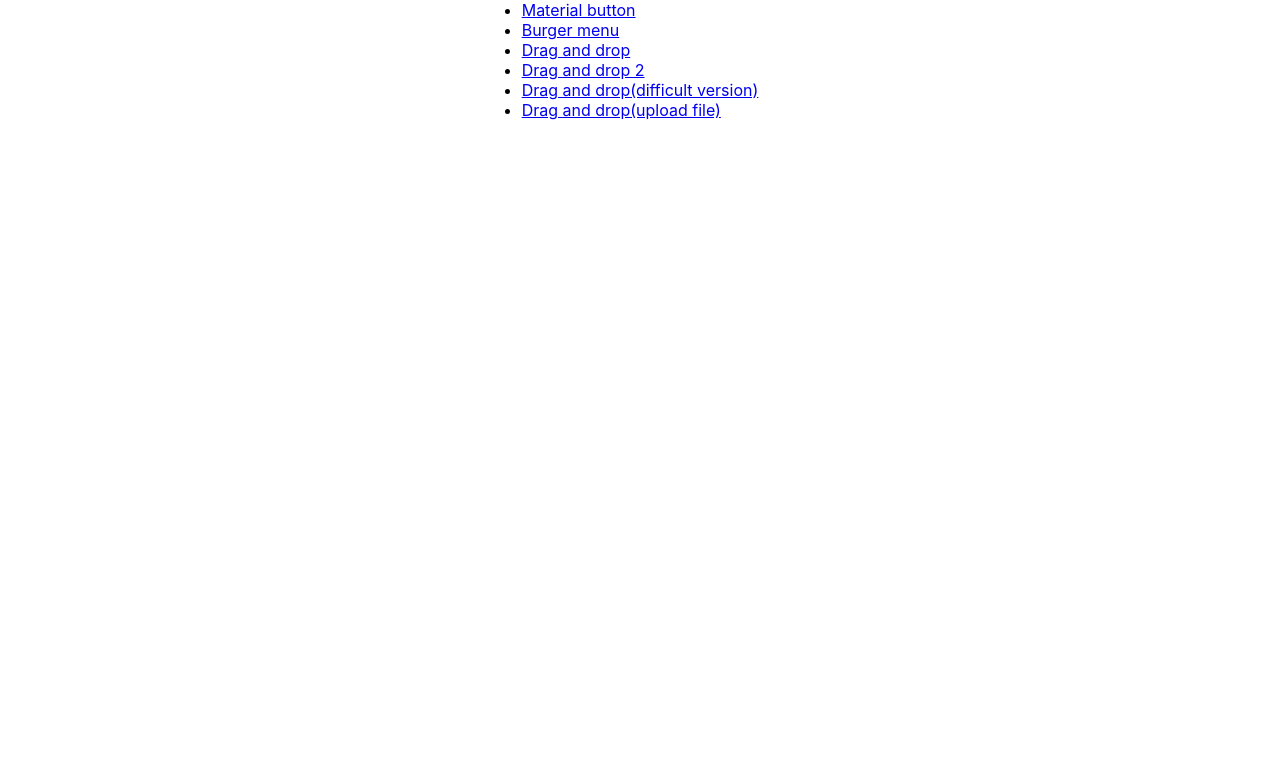
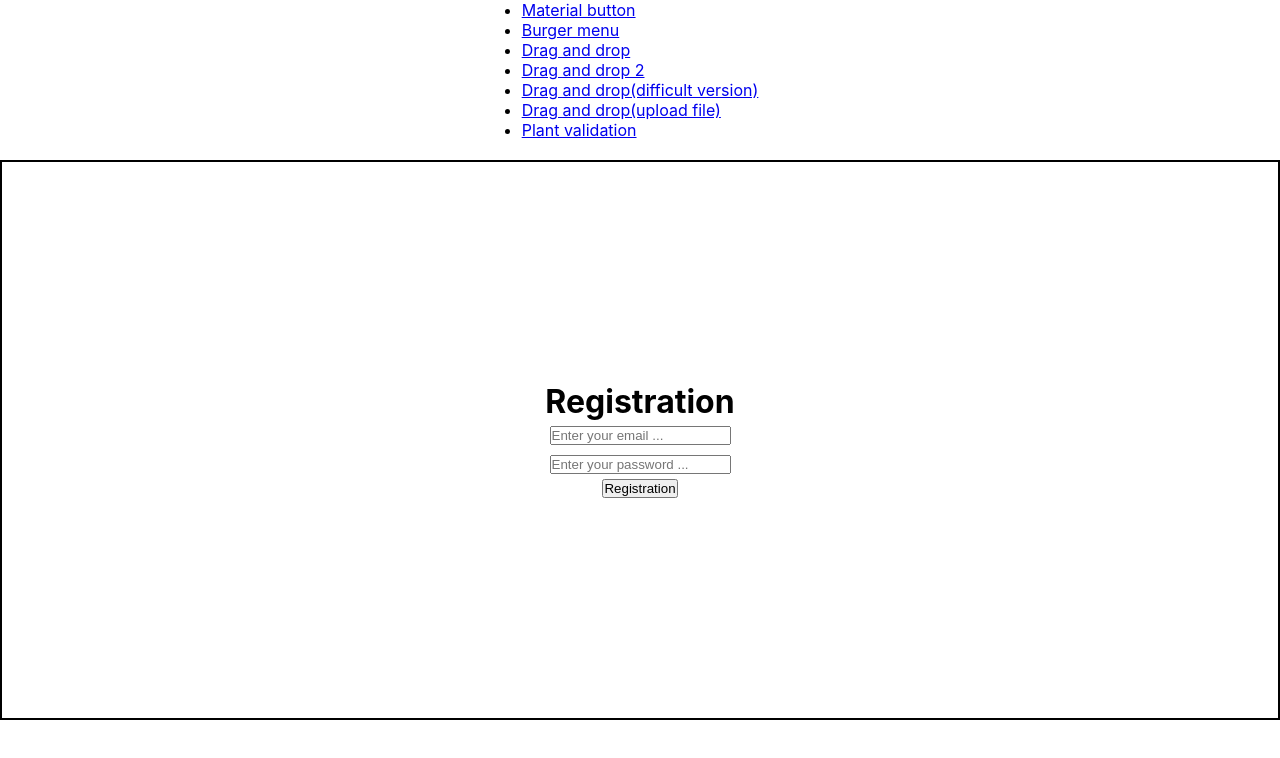
Before and after one commit to Artem-Pavlenko/react-components, a React (Create React App) app: page /plantValidation in a window 1280 px wide. Shown: the top 758 px of the page. Built offline with nearby package versions, Linux system fonts and the light colour scheme.

Commit message:
add validate login-form

```diff
--- a/src/App.tsx
+++ b/src/App.tsx
@@ -7,6 +7,7 @@ import {DragAndDrop_List} from "./Components/Drag And Drop/DragAndDrop_List/Drag
 import {DragAndDrop2} from "./Components/Drag And Drop/DragAndDrop2/DragAndDrop2";
 import {DragAndDrop_trello} from "./Components/Drag And Drop/DragAndDrop_ difficult_version/DragAndDrop_trello";
 import {DragAndDrop_upload_file} from "./Components/Drag And Drop/DragAndDrop_upload_file/DragAndDrop_upload_file";
+import {PlantValidation} from "./Components/Validation/PlantValidation/PlantValidation";
 
 function App() {
 
@@ -20,6 +21,7 @@ function App() {
                     <li><Link to={'/dragAndDrop2'}>Drag and drop 2</Link></li>
                     <li><Link to={'/dragAndDrop-difficult_version'}>Drag and drop(difficult version)</Link></li>
                     <li><Link to={'/dragAndDrop-upload_file'}>Drag and drop(upload file)</Link></li>
+                    <li><Link to={'/plantValidation'}>Plant validation</Link></li>
                 </ul>
             </div>
             <Switch>
@@ -29,6 +31,7 @@ function App() {
                 <Route path={'/dragAndDrop2'} render={() => <DragAndDrop2/>}/>
                 <Route path={'/dragAndDrop-difficult_version'} render={() => <DragAndDrop_trello/>}/>
                 <Route path={'/dragAndDrop-upload_file'} render={() => <DragAndDrop_upload_file/>}/>
+                <Route path={'/plantValidation'} render={() => <PlantValidation/>}/>
             </Switch>
         </div>
     )
--- /dev/null
+++ b/src/Components/Validation/PlantValidation/PlantValidation.module.css
@@ -0,0 +1,18 @@
+
+.validationBlock {
+    height: 70vh;
+    border: 2px solid;
+    display: flex;
+    justify-content: center;
+    align-items: center;
+}
+
+form {
+    display: flex;
+    flex-direction: column;
+    align-items: center;
+}
+
+input {
+    margin: 5px;
+}
--- /dev/null
+++ b/src/Components/Validation/PlantValidation/PlantValidation.tsx
@@ -0,0 +1,63 @@
+import React, {useState, FocusEvent, ChangeEvent} from "react"
+import s from "./PlantValidation.module.css"
+
+export const PlantValidation = () => {
+
+    const [emailValue, setEmailValue] = useState<string>('')
+    const [passValue, setPassValue] = useState<string>('')
+    // состояние, отображающее "были мы в внутри инпута или нет"
+    const [emailTouched, setEmailTouched] = useState<boolean>(false)
+    const [passTouched, setPassTouched] = useState<boolean>(false)
+
+    const [emailError, setEmailError] = useState('Email field cannot be empty ')
+    const [passError, setPassError] = useState('Password field cannot be empty ')
+
+    const blurHandler = (e: FocusEvent<HTMLInputElement>) => {
+        switch (e.currentTarget.name) {
+            case "email":
+                setEmailTouched(true)
+                break
+            case "password":
+                setPassTouched(true)
+                break
+        }
+    }
+
+    const emailChangeHandler = (e: ChangeEvent<HTMLInputElement>) => {
+        setEmailValue(e.currentTarget.value)
+        const re = /^(([^<>()[\]\.,;:\s@\"]+(\.[^<>()[\]\.,;:\s@\"]+)*)|(\".+\"))@(([^<>()[\]\.,;:\s@\"]+\.)+[^<>()[\]\.,;:\s@\"]{2,})$/i;
+
+        if (!re.test(String(emailValue).toLowerCase())) {
+            setEmailError( "Incorrect email")
+        } else {
+            setEmailError("")
+        }
+    }
+
+    return (
+        <div className={s.validationBlock}>
+            <form>
+                <h1>Registration</h1>
+                {(emailTouched && emailError) && <span style={{color: 'red'}}>{emailError}</span>}
+                <input
+                    type="text"
+                    name="email"
+                    placeholder="Enter your email ..."
+                    value={emailValue}
+                    onChange={emailChangeHandler}
+                    onBlur={blurHandler}
+                />
+                {(passTouched && passError) && <span style={{color: 'red'}}>{passError}</span>}
+                <input
+                    type="password"
+                    name="password"
+                    placeholder="Enter your password ..."
+                    value={passValue}
+                    onChange={e => setPassValue(e.currentTarget.value)}
+                    onBlur={blurHandler}
+                />
+                <button type="submit">Registration</button>
+            </form>
+        </div>
+    )
+}
```
